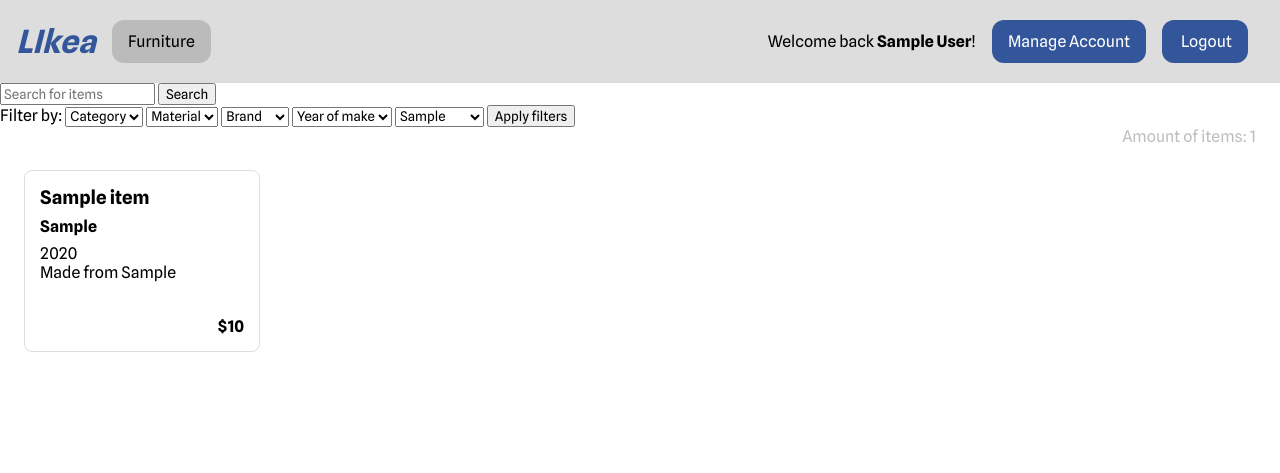
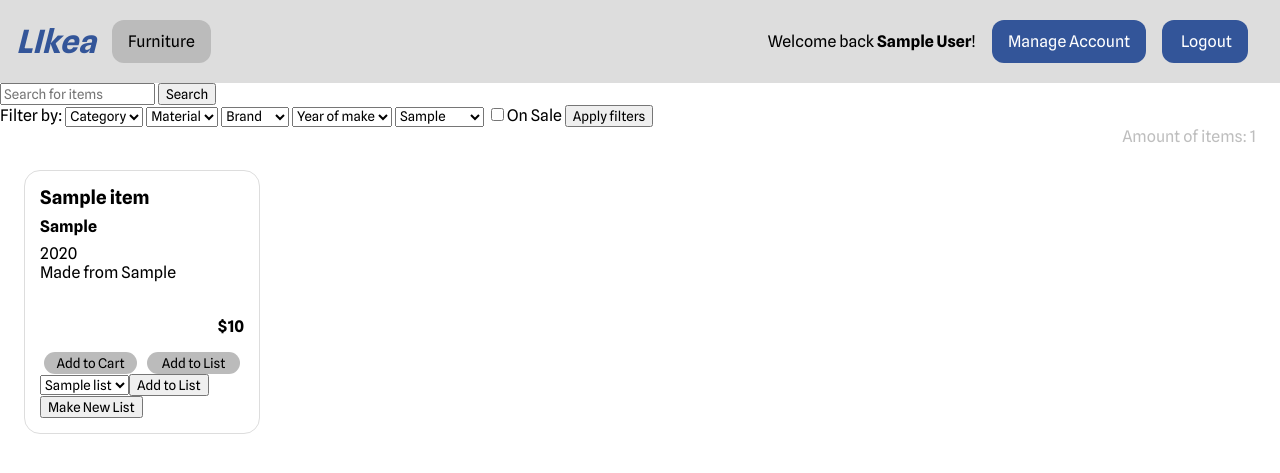
Before and after one commit to PixelFrosty/LIkea, a PHP site: page /furniture.php in a window 1280 px wide. Shown: the top 473 px of the page. Run offline with PHP 8.4, Linux system fonts and the light colour scheme; the visitor is signed in with stand-in values (Sample User, id 1); tables that the repository leaves empty hold one stand-in row (values such as "Sample post").

```diff
--- a/css/browser.css
+++ b/css/browser.css
@@ -1,3 +1,24 @@
+#purchase {
+    display: flex;
+    justify-content: center;
+    margin-top: 1em;
+    gap: 0.6em;
+
+    & button {
+        width: 7em;
+        border-radius: 1em;
+        border-style: none;
+        padding: 0.2em;
+        background: #bbb;
+        transition: background 0.3s ease-in-out;
+
+        &:hover {
+            background: #888;
+        }
+    }
+}
+
+
 #item_list {
     display: grid;
     grid-template-columns: repeat(auto-fill, minmax(200px, 1fr));
@@ -22,7 +43,7 @@
 
 #item {
     border: 0.1em solid #ddd;
-    border-radius: 8px;
+    border-radius: 1em;
     overflow: hidden;
     padding: 15px;
 
--- a/furniture.php
+++ b/furniture.php
@@ -69,6 +69,7 @@ $type = '';
 $material = '';
 $brand = '';
 $year = '';
+$sale = 0;
 if (isset($_SESSION['id'])) {
     $region = $_SESSION['regionID'];
 } else {
@@ -91,7 +92,10 @@ if (isset($_POST['year']) && $_POST['year'] != 'none') {
     $year = $_POST['year'];
 }
 if (isset($_POST['region']) && $_POST['region'] != 'none') {
-    $region = $_POST['region'];  // User selected region
+    $region = $_POST['region'];
+}
+if (isset($_POST['sale'])) {
+    $sale = 1;
 }
 
 // Update query based on filters
@@ -118,6 +122,11 @@ if (!empty($brand)) {
 if (!empty($year)) {
     $itemQuery .= " AND i.year = '$year'";
     $countQuery .= " AND i.year = '$year'";
+}
+
+if ($sale == 1) {
+    $itemQuery .= " AND i.sale <= 0.99";
+    $countQuery .= " AND i.sale <= 0.99";
 }
 
 if ($region !== 'all') {
@@ -168,7 +177,7 @@ $itemCount = $countRes['items'];
         ?>
     </select>
 
-<!-- TODO: ADD FILTER SALES? -->
+    <label><input type="checkbox" value="sale" id="sale" name="sale">On Sale</label>
 
     <input type="submit" value="Apply filters" name="apply_filter" id="button">
 </form>
@@ -184,12 +193,39 @@ $itemCount = $countRes['items'];
         echo $row['year']."<br>";
         echo "Made from ".$row['material'];
         echo "<div id='price'>";
-        if ($row['sale'] <= 0.09) {
+        if ($row['sale'] <= 0.99) {
             echo "<b id='sale'>$".$row['salePrice']."</b><br><s>$".$row['originalPrice']."</s><br>";
         } else {
             echo "<br><b>$".$row['originalPrice']."</b>";
         }
-        echo "</div></div>";
+
+        echo "</div>";
+            if (isset($_SESSION['id'])) {
+                echo "<div id='purchase'>";
+                echo <<<EOT
+                <form action="" method="post">
+                    <button type="submit" name="cart" id="cart">Add to Cart</button>
+                </form>
+                <div>
+                <button type="button" name="list" id="list">Add to List</button>
+                </div>
+                EOT;
+                echo "</div>";
+            }
+        $lists = $conn->query("SELECT * FROM list WHERE userID = $id");
+        echo "<div id='listpop'>";
+        echo "<div id='col1'>";
+        echo "<select name='type' id='lists'>";
+        while ($row = $lists->fetch_assoc()) { echo "<option value='{$row['listName']}'>{$row['listName']}</option>"; }
+        echo "</select>";
+        echo "<button type='submit' name='listadd' id='listadd'>Add to List</button>";
+        echo "</div>";
+        echo "<button type='submit' name='listmake' id='listmake'>Make New List</button>";
+        echo "<div id='col1'>";
+        echo "</div>";
+
+        echo "</div>";
+        echo "</div>";
     }
     ?>
 </div>
```
